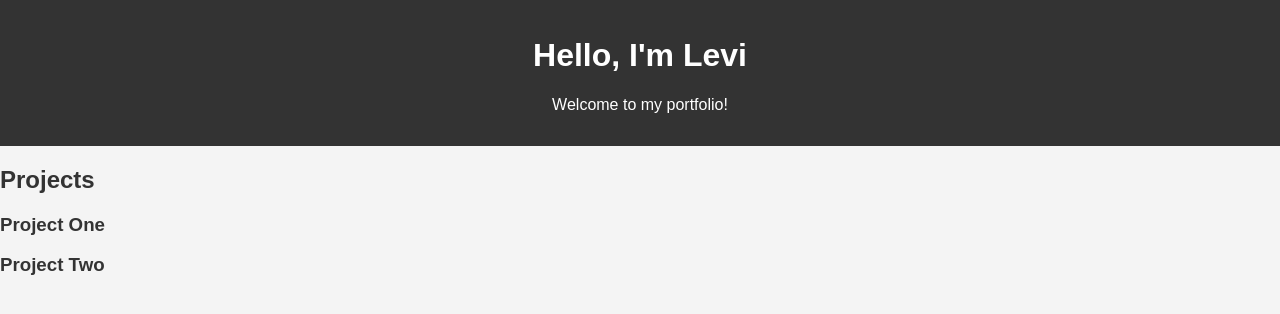
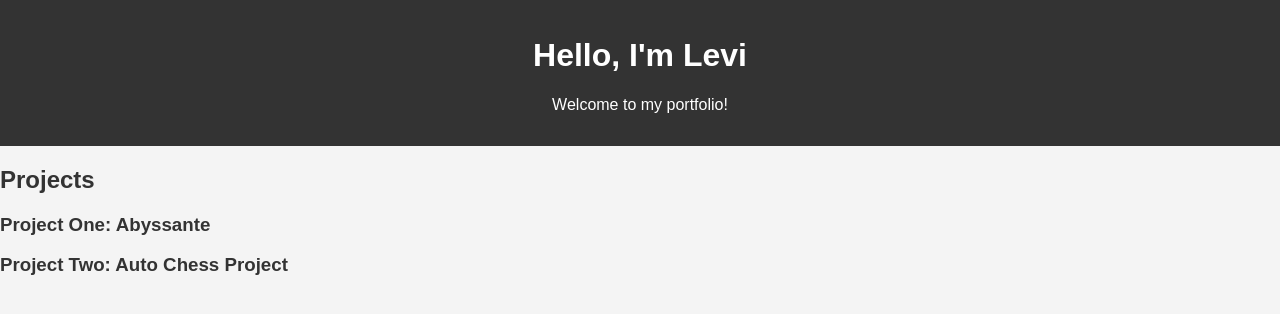
Before and after one commit to LeviHerring/LeviHerring.github.io, a plain HTML site: page index.html in a window 1280 px wide. Drawn offline with Linux system fonts and the light colour scheme.

Commit message:
Added descriptions and titles

```diff
--- a/index.html
+++ b/index.html
@@ -15,14 +15,14 @@
     <h2>Projects</h2>
 
     <div class="project">
-      <h3 onclick="toggleDescription(this)">Project One</h3>
+      <h3 onclick="toggleDescription(this)">Project One: Abyssante</h3>
       <p class="description" style="display: none;">
         University group project would with Rebellion. Click the title to show/hide this.
       </p>
     </div>
 
     <div class="project">
-      <h3 onclick="toggleDescription(this)">Project Two</h3>
+      <h3 onclick="toggleDescription(this)">Project Two: Auto Chess Project</h3>
       <p class="description" style="display: none;">
         This is a description of Project Two.
       </p>
```
